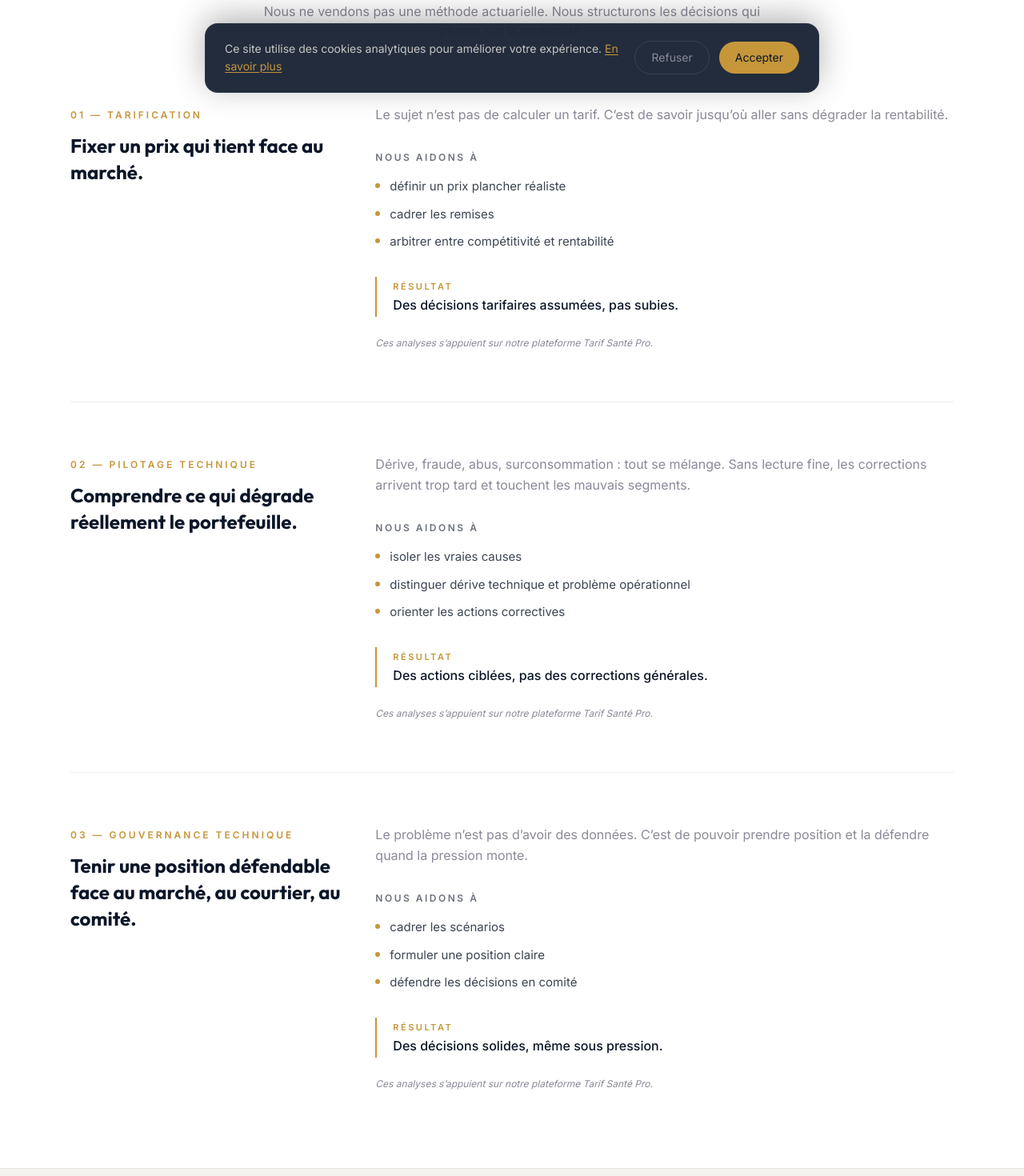
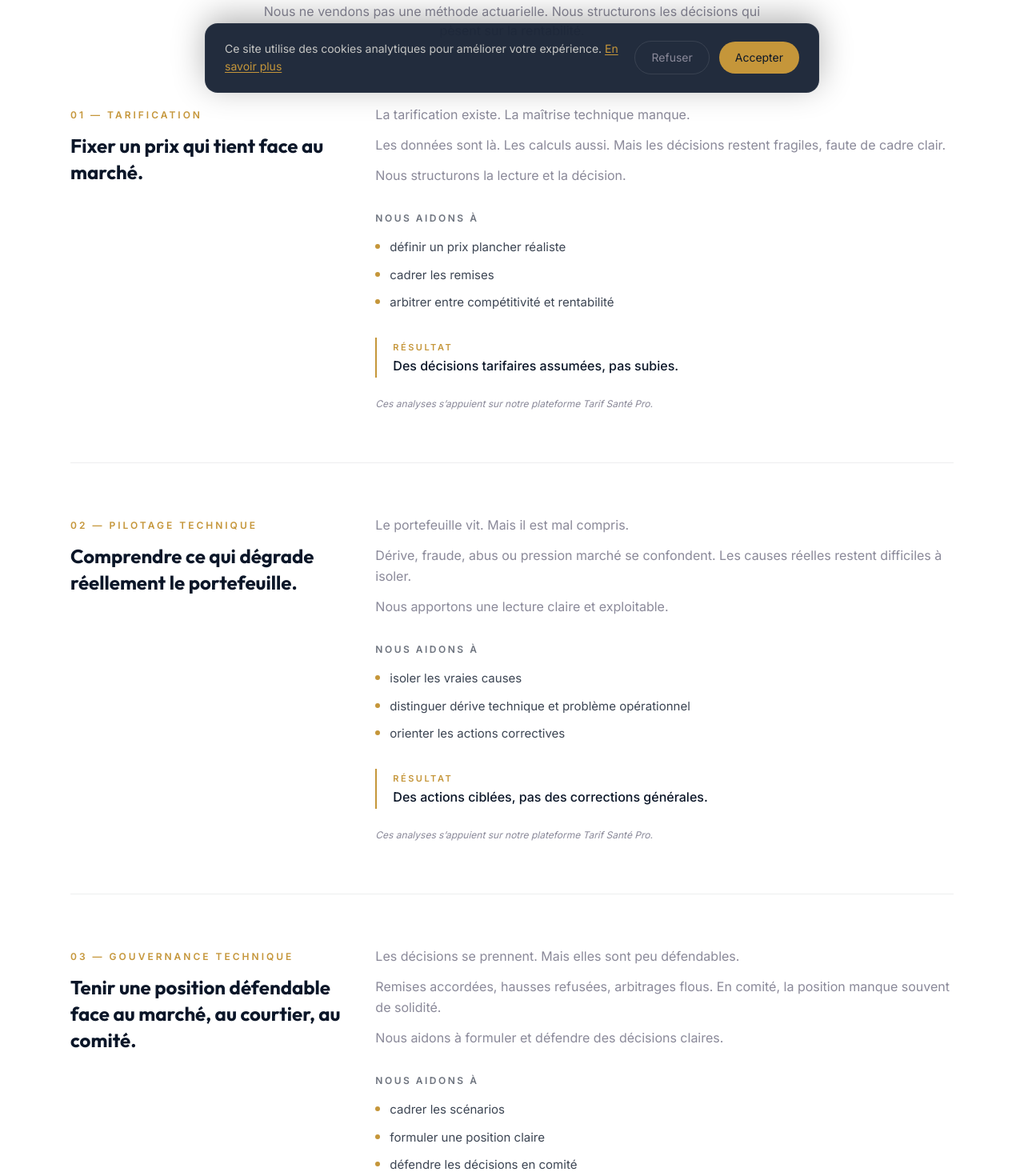
Before and after one commit to sidickgoldman/SiteWeb_PrimeActuaire, a Next.js app: page /expertises in a window 1280 px wide. Shown: the part 660-2130 px from the top of the page at 80% size. Built offline with nearby package versions, Linux system fonts and the light colour scheme.

Commit message:
feat: Expertises - intros piliers reecrites (3 paragraphes par pilier)

```diff
--- a/src/app/expertises/ExpertisesClient.tsx
+++ b/src/app/expertises/ExpertisesClient.tsx
@@ -9,7 +9,7 @@ import { useI18n } from "@/i18n";
 type Pillar = {
   label: string;
   title: string;
-  intro: string;
+  intro: string[];
   helpLabel: string;
   bullets: string[];
   outcomeLabel: string;
@@ -92,9 +92,13 @@ export default function ExpertisesClient() {
 
                   {/* Col droite : intro + bullets + résultat */}
                   <div className="lg:col-span-2">
-                    <p className="text-[16px] text-text-muted leading-relaxed mb-8">
-                      {pi.intro}
-                    </p>
+                    <div className="mb-8 space-y-3">
+                      {pi.intro.map((line, k) => (
+                        <p key={k} className="text-[16px] text-text-muted leading-relaxed">
+                          {line}
+                        </p>
+                      ))}
+                    </div>
 
                     <p className="text-[12px] font-semibold uppercase tracking-[2.5px] text-navy/60 mb-4">
                       {pi.helpLabel}
--- a/src/i18n/en.ts
+++ b/src/i18n/en.ts
@@ -416,7 +416,11 @@ export const en: Dictionary = {
       {
         label: "Pricing",
         title: "Set a price that holds up against the market.",
-        intro: "The point is not to compute a rate. It is knowing how far you can go without breaking profitability.",
+        intro: [
+          "Pricing exists. Technical mastery is missing.",
+          "The data is there. The calculations too. But decisions remain fragile, lacking a clear framework.",
+          "We structure the read and the decision.",
+        ],
         helpLabel: "We help you",
         bullets: [
           "set a realistic floor price",
@@ -430,7 +434,11 @@ export const en: Dictionary = {
       {
         label: "Technical monitoring",
         title: "Understand what really degrades the portfolio.",
-        intro: "Drift, fraud, abuse, overconsumption — everything blends together. Without a sharp read, corrections come late and hit the wrong segments.",
+        intro: [
+          "The portfolio lives. But it is poorly understood.",
+          "Drift, fraud, abuse and market pressure all blend together. The real causes remain hard to isolate.",
+          "We bring a clear, actionable read.",
+        ],
         helpLabel: "We help you",
         bullets: [
           "isolate the real causes",
@@ -444,7 +452,11 @@ export const en: Dictionary = {
       {
         label: "Technical governance",
         title: "Hold a defensible position against the market, the broker, the board.",
-        intro: "The problem isn’t having data. It’s being able to take a position and defend it when pressure rises.",
+        intro: [
+          "Decisions are made. But they are rarely defensible.",
+          "Discounts granted, increases refused, blurred trade-offs. In committee, the position often lacks substance.",
+          "We help formulate and defend clear decisions.",
+        ],
         helpLabel: "We help you",
         bullets: [
           "frame the scenarios",
--- a/src/i18n/fr.ts
+++ b/src/i18n/fr.ts
@@ -414,7 +414,11 @@ export const fr = {
       {
         label: "Tarification",
         title: "Fixer un prix qui tient face au marché.",
-        intro: "Le sujet n’est pas de calculer un tarif. C’est de savoir jusqu’où aller sans dégrader la rentabilité.",
+        intro: [
+          "La tarification existe. La maîtrise technique manque.",
+          "Les données sont là. Les calculs aussi. Mais les décisions restent fragiles, faute de cadre clair.",
+          "Nous structurons la lecture et la décision.",
+        ],
         helpLabel: "Nous aidons à",
         bullets: [
           "définir un prix plancher réaliste",
@@ -428,7 +432,11 @@ export const fr = {
       {
         label: "Pilotage technique",
         title: "Comprendre ce qui dégrade réellement le portefeuille.",
-        intro: "Dérive, fraude, abus, surconsommation : tout se mélange. Sans lecture fine, les corrections arrivent trop tard et touchent les mauvais segments.",
+        intro: [
+          "Le portefeuille vit. Mais il est mal compris.",
+          "Dérive, fraude, abus ou pression marché se confondent. Les causes réelles restent difficiles à isoler.",
+          "Nous apportons une lecture claire et exploitable.",
+        ],
         helpLabel: "Nous aidons à",
         bullets: [
           "isoler les vraies causes",
@@ -442,7 +450,11 @@ export const fr = {
       {
         label: "Gouvernance technique",
         title: "Tenir une position défendable face au marché, au courtier, au comité.",
-        intro: "Le problème n’est pas d’avoir des données. C’est de pouvoir prendre position et la défendre quand la pression monte.",
+        intro: [
+          "Les décisions se prennent. Mais elles sont peu défendables.",
+          "Remises accordées, hausses refusées, arbitrages flous. En comité, la position manque souvent de solidité.",
+          "Nous aidons à formuler et défendre des décisions claires.",
+        ],
         helpLabel: "Nous aidons à",
         bullets: [
           "cadrer les scénarios",
```
